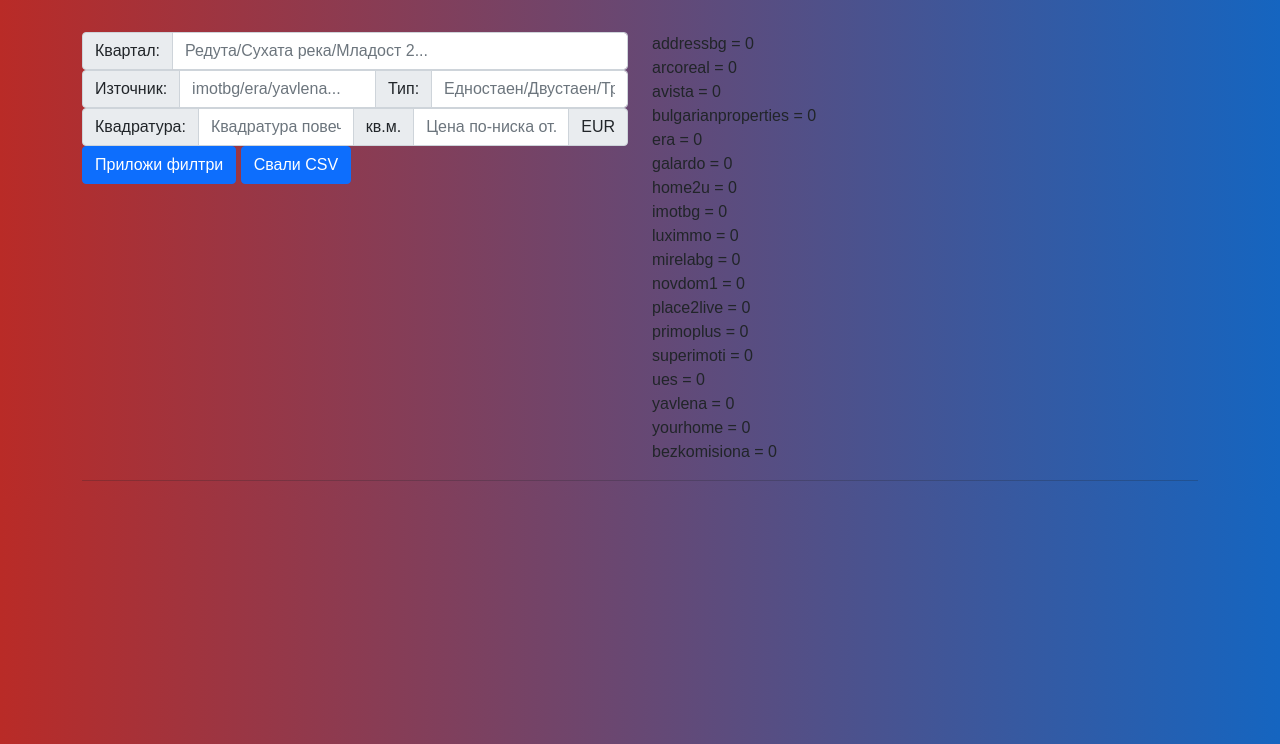
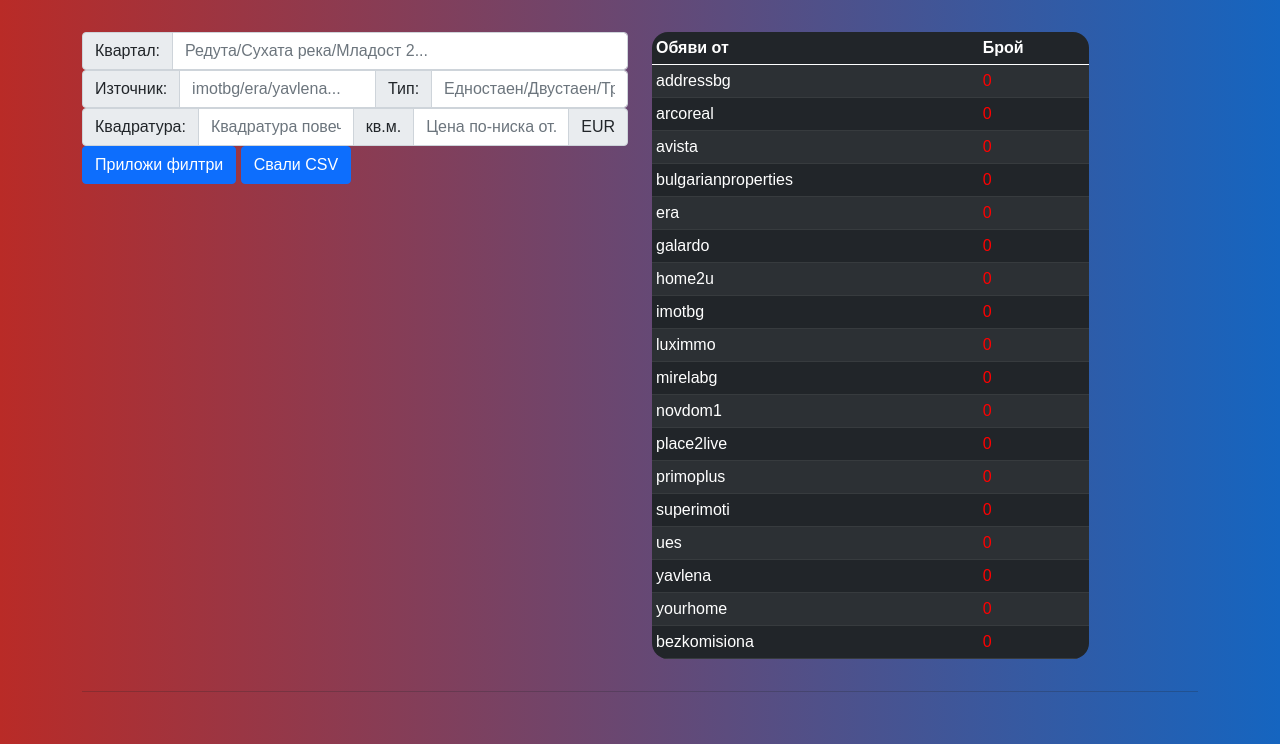
Before and after one commit to mndimitrov92/imot-webapp, a FastAPI app: page /new-ads in a window 1280 px wide. Shown: the part 56-800 px from the top of the page. Run offline with FastAPI, Linux system fonts and the light colour scheme; data that the repository does not hold is empty.

Commit message:
Added summary table

```diff
--- a/static/styles.css
+++ b/static/styles.css
@@ -98,6 +98,12 @@ body {
     text-decoration: underline
 }
 
+.summary-holder .table {
+    width: 80%;
+    border-radius: 1em;
+    overflow: hidden;
+}
+
 
 /* Custom backgrounds for the different websites */
 #imotbg {
--- a/templates/ads.html
+++ b/templates/ads.html
@@ -29,13 +29,28 @@
           <div class="btn btn-primary" id="download-btn">Свали CSV</div>
         </form>
       </div>
-      <div class="summary-holder col">
+      <div class="summary-holder col table-responsive-sm">
         {% if show_summary %}
-        {% for source, value in summary_data.items() %}
-        <div>
-          {{ source }} = {{ value }}
-        </div>
-        {% endfor %}
+          <table class="table table-sm table-striped table-dark">
+            <thead>
+              <tr>
+                <th scope="col">Обяви от</th>
+                <th scope="col">Брой</th>
+              </tr>
+            </thead>
+            <tbody>
+              {% for source, value in summary_data.items() %}
+                <tr>
+                  <td>{{ source }}</td>
+                  {% if value %}
+                  <td>{{ value }}</td>
+                  {% else %}
+                  <td style="color: red;">{{ value }}</td>
+                  {% endif %}
+                </tr>
+              {% endfor %}
+            </tbody>
+          </table>
         {% endif %}
       </div>
     </div>
@@ -58,8 +73,4 @@
       </div>
     </span>
     {% endfor %}
-    <script>
-
-
-    </script>
   {% endblock %}
--- a/utils/constants.py
+++ b/utils/constants.py
@@ -162,7 +162,7 @@ class AdLocation(enum.Enum):
     TOLSTOI = "Толстой"
     TREBICH = "Требич"
     TRIAGALNIKA = "Триъгълника"
-    FAKULTETA = "Факилтета"
+    FAKULTETA = "Факултета"
     FILIPOVCI = "Филиповци"
     FONDOVI_JILISHTA = "Фондови жилища"
     HADJI_DIMITAR = "Хаджи Димитър"
```
Also changed, not shown: todo.md (+0 -1 lines).
